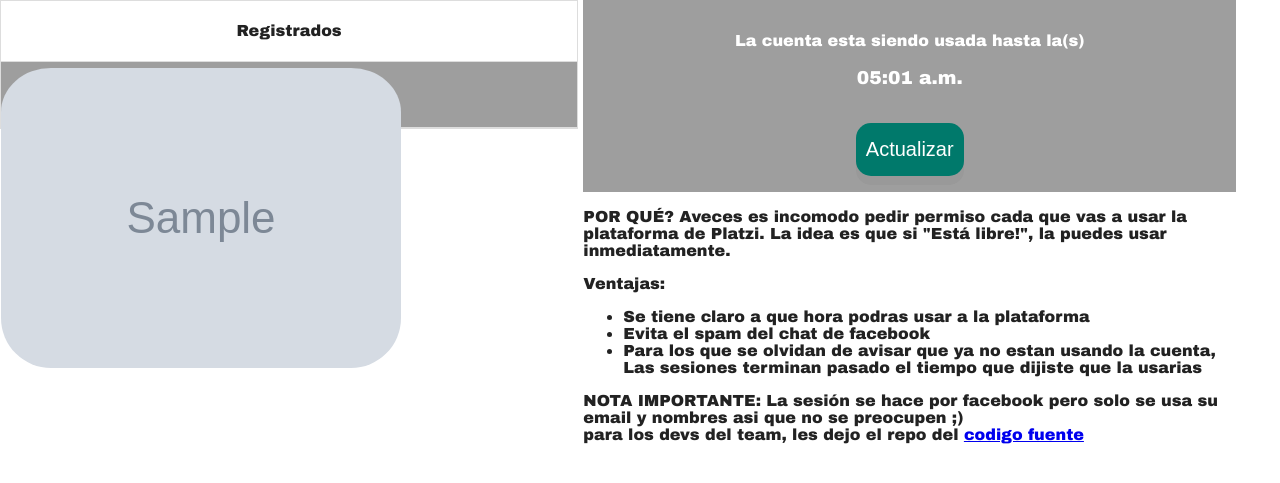
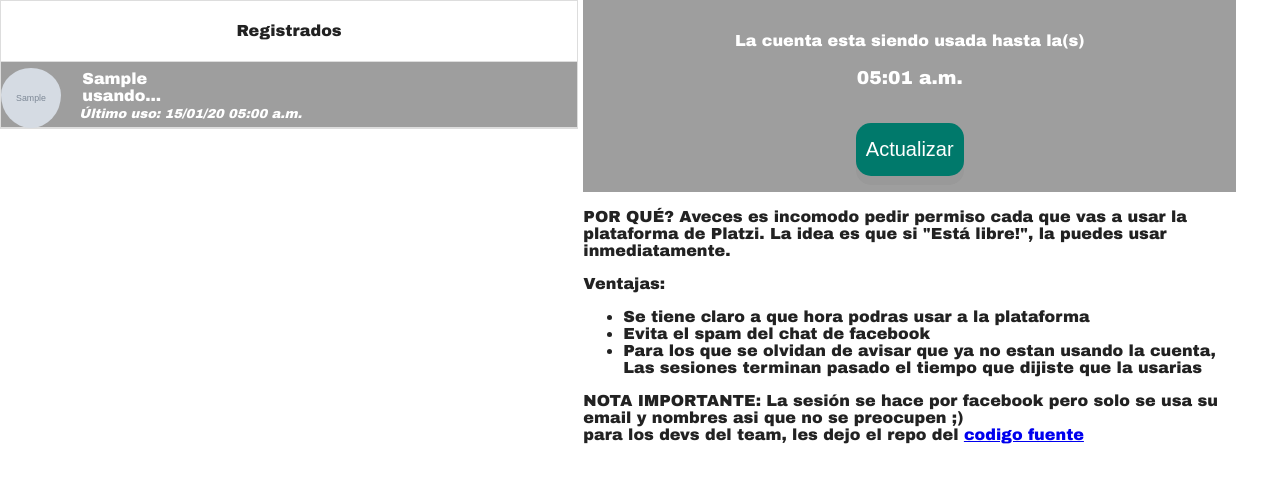
Before and after one commit to alrus2797/PlatziAcc, a Django app: page / in a window 1280 px wide. Shown: the part 43-526 px from the top of the page. Run offline with Django 3.2, Linux system fonts and the light colour scheme; tables that the repository leaves empty hold one stand-in row (values such as "Sample post"); grey boxes marked "Sample" are stand-in pictures; some libraries are stand-ins or nearby versions.

Commit message:
con fe x2

```diff
--- a/main/templates/main/home.html
+++ b/main/templates/main/home.html
@@ -54,7 +54,7 @@
   {% for u in users %}
     <div class="user {% if not user.using_account and u.using_account %}warn{% elif user.using_account and u.using_account %}own{% endif %}">
       <div class="inline-block">
-        <img style="border-radius: 50px; padding-top: 6px" src="{{u.picture}}">
+        <img style="border-radius: 50%; padding-top: 6px" src="{{u.picture}}" width="60px" height="60px">
       </div>
       <div class="inline-block name-block">
       <label class="username">{{u.first_name}}</label><br>
```
